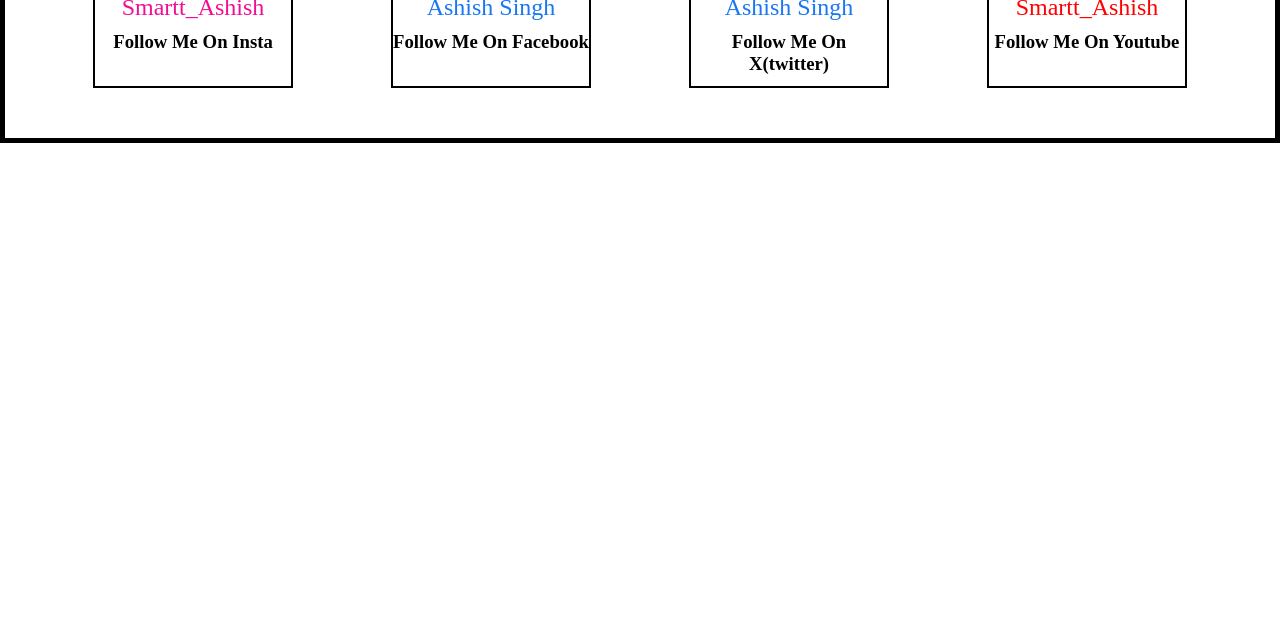
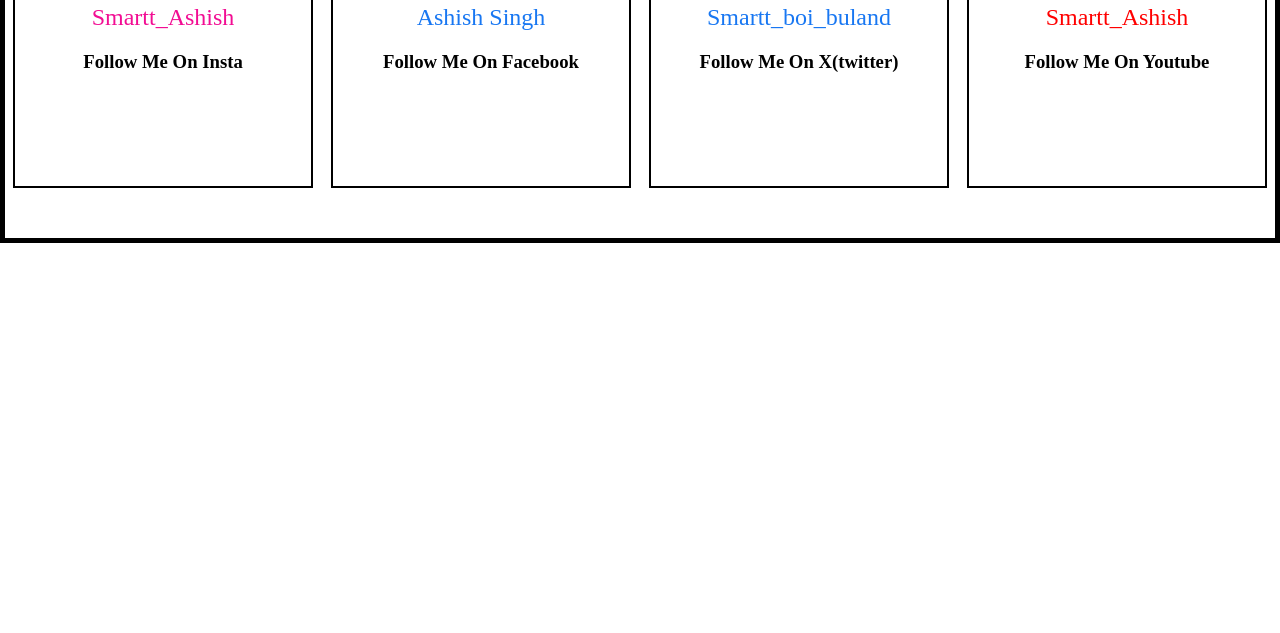
Before and after one commit to Asheesh-Singhh/Social-Media-Profile, a plain HTML site: page index.html in a window 1280 px wide. Shown: the part 167-800 px from the top of the page. Drawn offline with Linux system fonts and the light colour scheme.

Commit message:
somechanges

```diff
--- a/index.html
+++ b/index.html
@@ -33,11 +33,11 @@
         <div class="box">
             <!-- X Profile -->
             <div class="img">
-                <a href="https://twitter.com/SmarttBoiAshish"><img src="./Twitter.70e12805.svg" alt=""></a>
+                <a href="https://twitter.com/SmarttBoiAshish"><img src="./Twitter.70e12805.svg" alt="not found"></a>
 
             </div>
             <div class="x-name center">
-                <a href="https://twitter.com/SmarttBoiAshish">Ashish Singh</a>
+                <a href="https://twitter.com/SmarttBoiAshish">Smartt_boi_buland</a>
             </div>
             <h3>Follow Me On X(twitter)</h3>
         </div>
--- a/style.css
+++ b/style.css
@@ -13,9 +13,8 @@
 
 }
 .box{
-    height: 200px;
-    width: 200px;
-    /* background-color: red;            */
+    height: 300px;
+    width: 300px;
     border: 2px solid;
 }
 .img{
@@ -32,7 +31,7 @@
 }
 .center{
     text-align: center;
-    margin: 10px 0px;
+    margin: 20px 0px;
 }
 h3{
     text-align: center;
```
